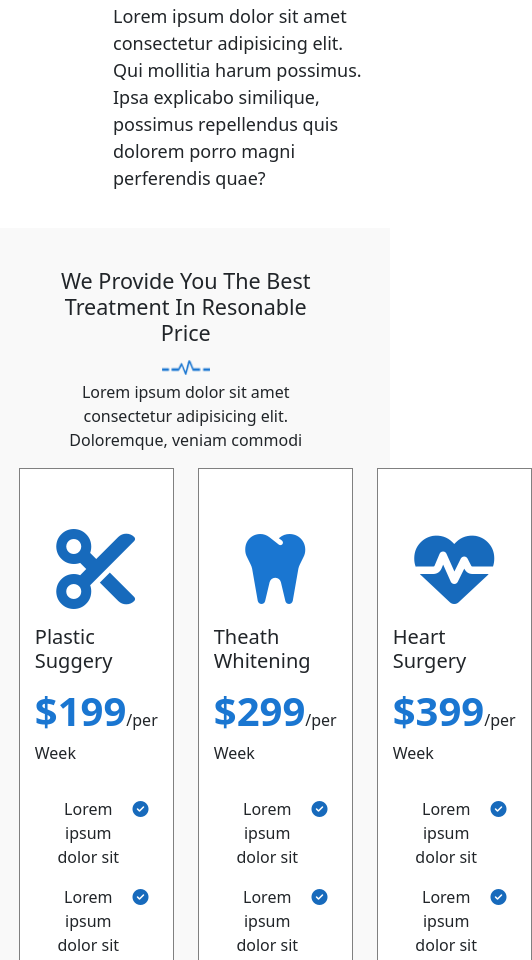
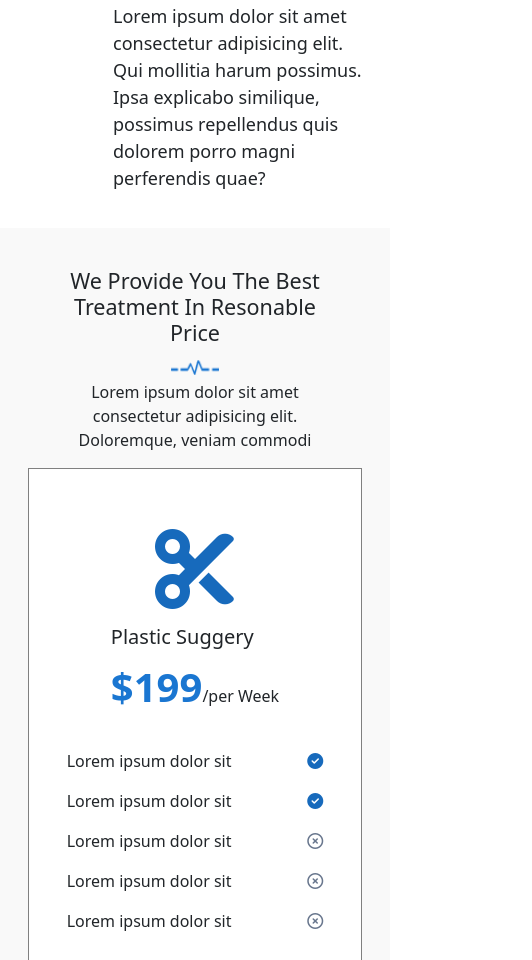
Before and after one commit to yahyajmilou99/final-project-css-Yahya-Jmilou, a plain HTML site: page index.html in a window 390 px wide. Shown: the part 6051-7011 px from the top of the page, 532 px wide, since content can reach past the window. Drawn offline with nearby package versions, Linux system fonts and the light colour scheme; files that its build step writes are made by us from their sources.

Commit message:
section 8 update

```diff
--- a/index.html
+++ b/index.html
@@ -401,7 +401,7 @@
 
         <!--& section 8 -->
 
-        <section class="section_8 d-md-flex flex-md-column align-items-md-center">
+        <section class="section_8 d-md-flex flex-md-column align-items-md-center d-flex flex-column align-items-center">
             <div class="section_8_container d-md-flex flex-md-column align-items-md-center d-flex flex-column align-items-center">
                 <div class="section_8_part_1 d-md-flex flex-md-column align-items-md-center text-md-center gap-md-2 text-center">
                     <h4>We Provide You The Best Treatment In Resonable Price</h4>
@@ -409,7 +409,7 @@
                     <p>Lorem ipsum dolor sit amet consectetur adipisicing elit. Doloremque, veniam commodi </p>
                 </div>
 
-                <div class="section_8_part_2 d-md-flex gap-md-4 d-flex align-items-center gap-4">
+                <div class="section_8_part_2 d-md-flex flex-md-row gap-md-4 d-flex flex-column gap-4">
                     <div class="section_8_card d-md-flex flex-md-column align-items-md-center text-md-center gap-md-3 d-flex flex-column align-items-center gap-3">
                         <i class="fa-solid fa-scissors" style="color: #176abc;"></i>
                         <div class="price">
```
